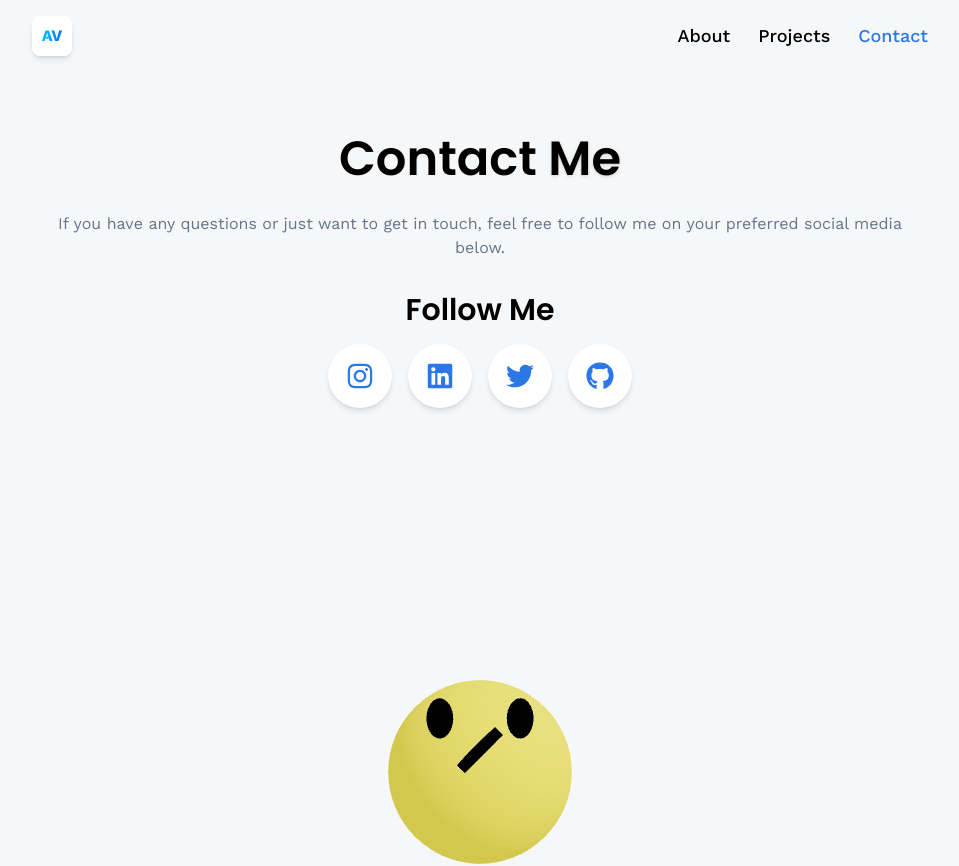
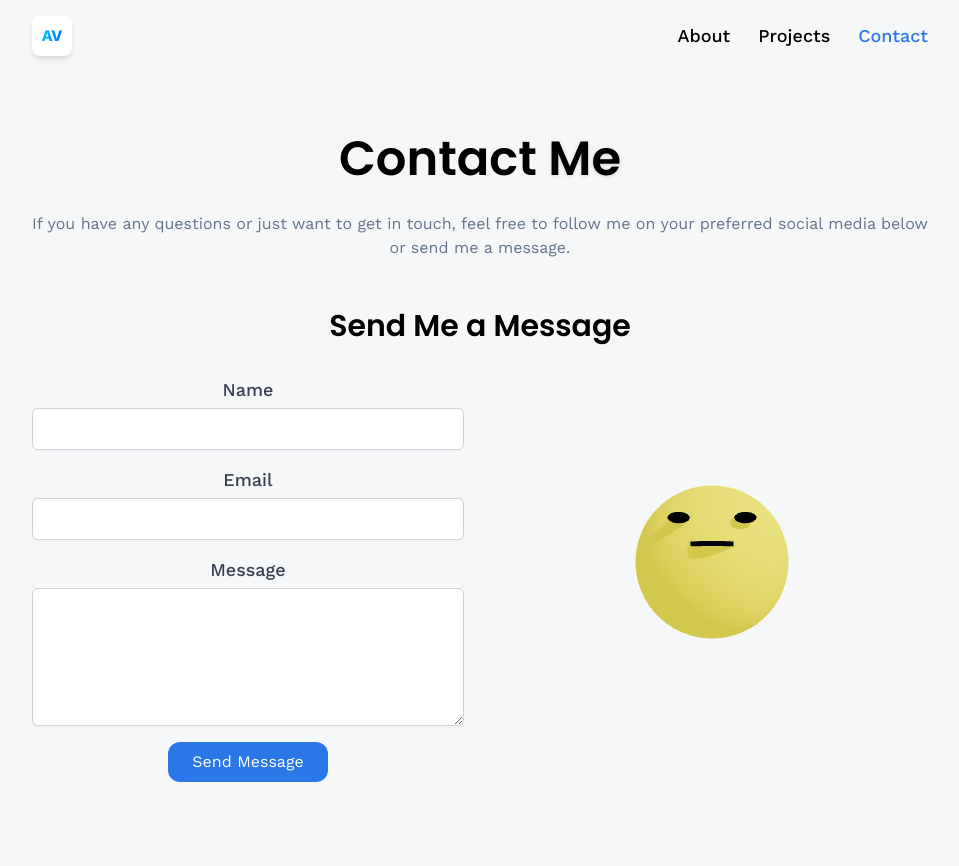
Before and after one commit to MrTwinCharge/Website, a React (Vite) app: page /contact in a window 1280 px wide. Shown: the top 866 px of the page, without its empty margins (160-1119 px from the left). Built offline with nearby package versions, Linux system fonts and the light colour scheme; the HTML template or start-up script is replaced by a standard one.

Commit message:
put contact form back, begin syncing emoji emotions with contact form state

```diff
--- a/src/models/Emoji.jsx
+++ b/src/models/Emoji.jsx
@@ -1,23 +1,34 @@
-import React, { useRef, useState } from 'react';
+import React, { useRef } from 'react';
 import { useFrame } from '@react-three/fiber';
 import { a, useSpring } from '@react-spring/three';
-import * as THREE from 'three';
 
-const Emoji = () => {
+const Emoji = ({ expression }) => {
   const mouthRef = useRef();
   const leftEyeRef = useRef();
   const rightEyeRef = useRef();
-  const [expression, setExpression] = useState('smile');
 
-  const { mouthRotation, eyeScale } = useSpring({
-    mouthRotation: expression === 'smile' ? [0, 0, 0] : expression === 'sad' ? [0, 0, Math.PI] : [0, 0, Math.PI / 4],
-    eyeScale: expression === 'smile' ? [1, 1, 1] : expression === 'sad' ? [1, 0.5, 1] : [1, 1.5, 1],
+  const { mouthRotation, eyeScale, mouthScale } = useSpring({
+    mouthRotation: expression === 'smile' ? [0, 0, 0]
+                  : expression === 'sad' ? [0, 0, Math.PI]
+                  : expression === 'wink' ? [0, 0, Math.PI / 4]
+                  : expression === 'ecstatic' ? [0, 0, Math.PI / 2]
+                  : [0, 0, 0],
+    eyeScale: expression === 'smile' ? [1, 1, 1]
+             : expression === 'sad' ? [1, 0.5, 1]
+             : expression === 'wink' ? [1, 1.5, 1]
+             : expression === 'ecstatic' ? [1.2, 1.2, 1.2]
+             : [1, 1, 1],
+    mouthScale: expression === 'smile' ? [1, 1, 1]
+               : expression === 'sad' ? [1, 0.5, 1]
+               : expression === 'ecstatic' ? [1.5, 1.2, 1]
+               : [1, 1, 1],
     config: { tension: 170, friction: 14 },
   });
 
   useFrame(() => {
     if (mouthRef.current) {
       mouthRef.current.rotation.set(...mouthRotation.get());
+      mouthRef.current.scale.set(...mouthScale.get());
     }
     if (leftEyeRef.current && rightEyeRef.current) {
       leftEyeRef.current.scale.set(...eyeScale.get());
@@ -25,36 +36,29 @@ const Emoji = () => {
     }
   });
 
-  useFrame(({ clock }) => {
-    const time = clock.getElapsedTime();
-    if (time % 6 < 2) setExpression('smile');
-    else if (time % 6 < 4) setExpression('sad');
-    else setExpression('wink');
-  });
-
   return (
     <group>
       {/* Head */}
-      <mesh>
-        <sphereGeometry args={[2, 32, 32]} />
+      <mesh castShadow receiveShadow>
+        <sphereGeometry args={[2, 64, 64]} />
         <meshStandardMaterial color="#ffeb3b" />
       </mesh>
 
       {/* Left Eye */}
-      <a.mesh ref={leftEyeRef} position={[-0.75, 1, 1.8]}>
-        <sphereGeometry args={[0.25, 16, 16]} />
+      <a.mesh ref={leftEyeRef} position={[-0.75, 1, 1.75]} castShadow>
+        <sphereGeometry args={[0.25, 32, 32]} />
         <meshStandardMaterial color="black" />
       </a.mesh>
 
       {/* Right Eye */}
-      <a.mesh ref={rightEyeRef} position={[0.75, 1, 1.8]}>
-        <sphereGeometry args={[0.25, 16, 16]} />
+      <a.mesh ref={rightEyeRef} position={[0.75, 1, 1.75]} castShadow>
+        <sphereGeometry args={[0.25, 32, 32]} />
         <meshStandardMaterial color="black" />
       </a.mesh>
 
       {/* Mouth */}
-      <a.mesh ref={mouthRef} position={[0, 0.4, 1.9]}>
-        <cylinderGeometry args={[0.5, 0.5, 0.2, 32]} />
+      <a.mesh ref={mouthRef} position={[0, 0.4, 1.75]} castShadow>
+        <cylinderGeometry args={[0.5, 0.5, 0.2, 64]} />
         <meshStandardMaterial color="black" />
       </a.mesh>
     </group>
--- a/src/pages/Contact.jsx
+++ b/src/pages/Contact.jsx
@@ -1,20 +1,112 @@
-import React, { Suspense } from 'react';
+import React, { Suspense, useState } from 'react';
 import { Canvas } from '@react-three/fiber';
 import { OrbitControls } from '@react-three/drei';
-import Emoji from '../models/Emoji'
+import Emoji from '../models/Emoji';
 import Loader from '../components/Loader';
 import { FaInstagram, FaLinkedin, FaGithub, FaTwitter } from 'react-icons/fa';
 
 const Contact = () => {
+  const [emojiMood, setEmojiMood] = useState('sad'); // Initial mood is sad
+
+  // Handle form input change
+  const handleInputChange = () => {
+    if (emojiMood === 'sad') setEmojiMood('happy'); // Change to happy when user starts typing
+  };
+
+  // Handle form submission
+  const handleFormSubmit = (event) => {
+    event.preventDefault();
+    setEmojiMood('ecstatic'); // Change to ecstatic when message is sent
+  };
+
   return (
     <section className="max-container py-24 text-center">
       <h1 className="head-text">
         Contact <span className="font-semibold drop-shadow">Me</span>
       </h1>
       <div className="mt-5 text-slate-500">
-        <p>If you have any questions or just want to get in touch, feel free to follow me on your preferred social media below.</p>
+        <p>If you have any questions or just want to get in touch, feel free to follow me on your preferred social media below or send me a message.</p>
       </div>
-      <div className="py-8 text-center">
+
+      {/* Section for Send Message Text, Contact Form, and Emoji */}
+      <div className="mt-12 text-center">
+        <h3 className="subhead-text">Send Me a Message</h3>
+      </div>
+
+      <div className="mt-4 flex justify-center items-start space-x-8">
+        {/* Contact Form */}
+        <div className="w-full max-w-md">
+          <form onSubmit={handleFormSubmit} className="space-y-4 mt-4">
+            <div>
+              <label htmlFor="name" className="block text-lg font-medium text-gray-700">Name</label>
+              <input
+                type="text"
+                name="name"
+                id="name"
+                onChange={handleInputChange} // Trigger emoji change on typing
+                className="block w-full mt-1 p-2 border border-gray-300 rounded-md shadow-sm focus:ring-blue-500 focus:border-blue-500"
+                required
+              />
+            </div>
+            <div>
+              <label htmlFor="email" className="block text-lg font-medium text-gray-700">Email</label>
+              <input
+                type="email"
+                name="email"
+                id="email"
+                onChange={handleInputChange} // Trigger emoji change on typing
+                className="block w-full mt-1 p-2 border border-gray-300 rounded-md shadow-sm focus:ring-blue-500 focus:border-blue-500"
+                required
+              />
+            </div>
+            <div>
+              <label htmlFor="message" className="block text-lg font-medium text-gray-700">Message</label>
+              <textarea
+                name="message"
+                id="message"
+                rows="5"
+                onChange={handleInputChange} // Trigger emoji change on typing
+                className="block w-full mt-1 p-2 border border-gray-300 rounded-md shadow-sm focus:ring-blue-500 focus:border-blue-500"
+                required
+              ></textarea>
+            </div>
+            <div className="text-center">
+              <button
+                type="submit"
+                className="btn-back rounded-xl bg-blue-500 text-white py-2 px-6 hover:bg-blue-600 transition duration-300"
+              >
+                Send Message
+              </button>
+            </div>
+          </form>
+        </div>
+
+        {/* Emoji Canvas */}
+        <div className="w-full max-w-md h-[500px] mt-[-48px]"> {/* Adjusted height and margin to align with email field */}
+          <Canvas
+            shadows
+            style={{ width: '100%', height: '100%' }}
+            camera={{ position: [0, 0, 11.5], fov: 60 }}
+          >
+            <ambientLight intensity={2} />
+            <directionalLight
+              position={[10, 10, 10]}
+              intensity={1.5}
+              castShadow
+              shadow-mapSize-width={1024}
+              shadow-mapSize-height={1024}
+            />
+            <pointLight position={[-10, -10, -10]} intensity={0.7} />
+            <Suspense fallback={<Loader />}>
+              <Emoji expression={emojiMood}/> {/* Pass emoji mood as prop */}
+            </Suspense>
+            <OrbitControls enableZoom={false} enableRotate={false} /> {/* Disable camera rotation */}
+          </Canvas>
+        </div>
+      </div>
+
+      {/* Follow Me Section */}
+      <div className="mt-8 py-6 text-center"> {/* Reduced margin and padding */}
         <h3 className="subhead-text">Follow Me</h3>
         <div className="mt-4 flex justify-center space-x-4">
           <a
@@ -51,29 +143,6 @@ const Contact = () => {
           </a>
         </div>
       </div>
-      <div className="mt-8 flex justify-center">
-        <div className="w-full max-w-[800px] h-[600px]">
-          <Canvas
-            shadows
-            style={{ width: '100%', height: '100%' }}
-            camera={{ position: [0, 0, 11.5], fov: 60 }}
-          >
-            <ambientLight intensity={2} />
-            <directionalLight
-              position={[10, 10, 10]}
-              intensity={1.5}
-              castShadow
-              shadow-mapSize-width={1024}
-              shadow-mapSize-height={1024}
-            />
-            <pointLight position={[-10, -10, -10]} intensity={0.7} />
-            <Suspense fallback={<Loader />}>
-              <Emoji/>
-            </Suspense>
-            <OrbitControls enableZoom={false} />
-          </Canvas>
-        </div>
-      </div>
     </section>
   );
 };
```
